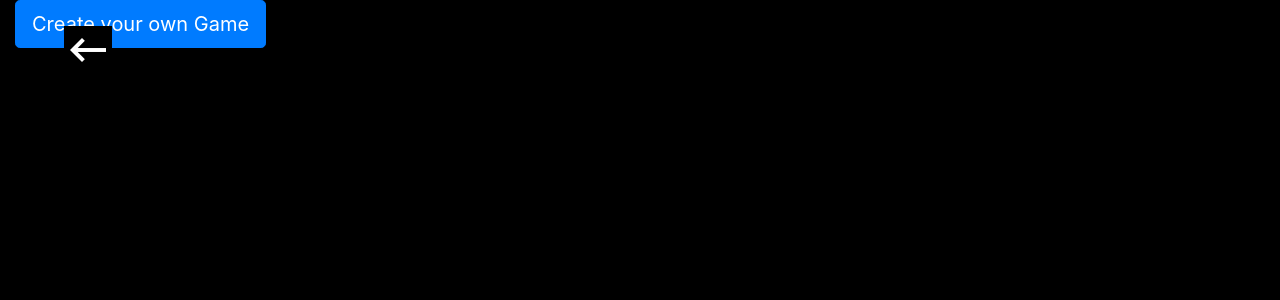
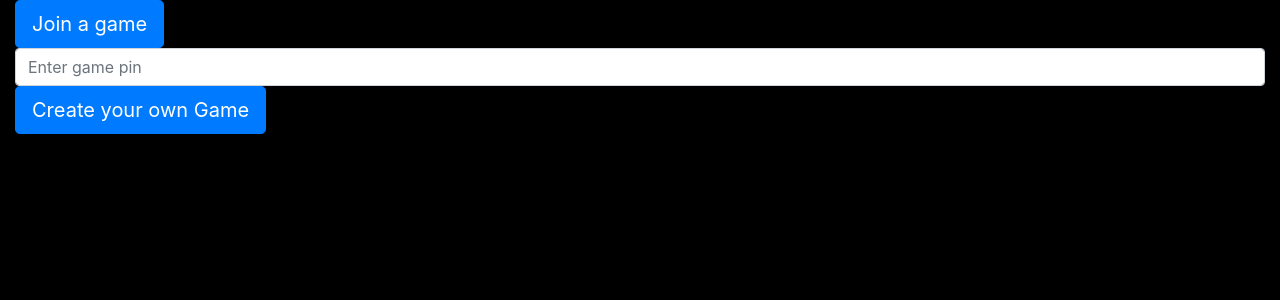
Before and after one commit to GrishonNganga/TicTacToe, a Flask app: page / in a window 1280 px wide. Shown: the top 300 px of the page. Run offline with Flask 2, Linux system fonts and the light colour scheme; some libraries are stand-ins or nearby versions.

Commit message:
Add other UI perks and refactor redis

```diff
--- a/app/templates/index.html
+++ b/app/templates/index.html
@@ -9,9 +9,26 @@
 {% block content %}
 <div class="container-fluid">
 
-    <form action="/" method="post">
-        <input class="btn btn-primary btn-lg" type="submit" name="newGame" value="Create your own Game"/>
-    </form>
+    <div class="row">
+        <div class="col">
+            <input class="btn btn-primary btn-lg join" type="submit" name="newGame" value="Join a game"/>
+        </div>
+    </div>
+    <div class="row">
+            <div class="col">
+                <input type="text" class="form-control" placeholder="Enter game pin">
+            </div>
+    </div>
+    <div class="row">
+        <div class="col">
+            <form action="/" method="post">
+                <input class="btn btn-primary btn-lg" type="submit" name="newGame" value="Create your own Game"/>
+            </form>
+        </div>
+    </div>
+
+
+
 
 
     <!-- <script src="https://www.youtube.com/iframe_api"></script> -->
```
